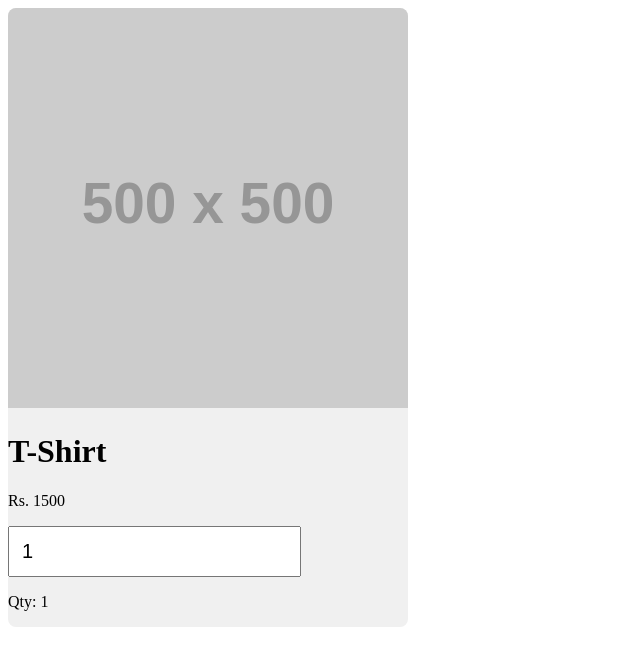
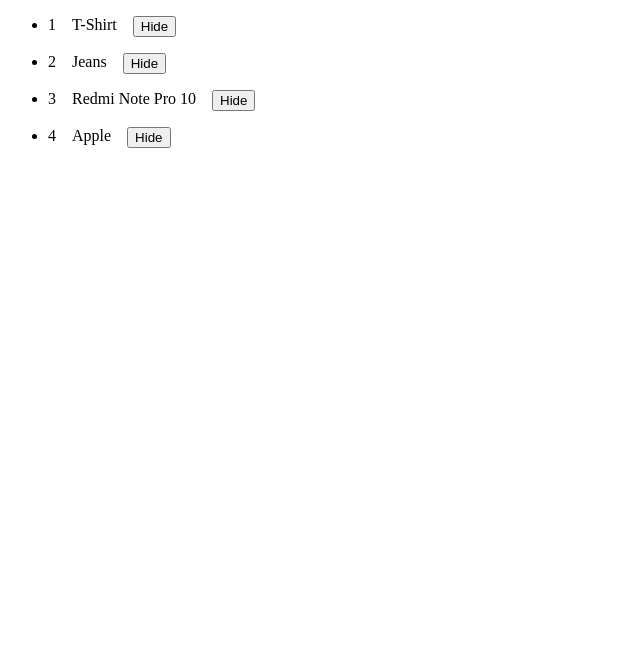
Before and after one commit to imskm/learning-vuejs-fundamentals, a Vue app: page / in a window 1280 px wide. Shown: the top 666 px of the page, without its empty margins (0-640 px from the left). Built offline with nearby package versions, Linux system fonts and the light colour scheme.

Commit message:
ProductList: Product list implementation

```diff
--- a/src/App.vue
+++ b/src/App.vue
@@ -1,6 +1,7 @@
 <script setup>
 import AppButton from "@/AppButton.vue";
-import DataBinding from "@/DataBinding.vue";
+// import DataBinding from "@/DataBinding.vue";
+import ProductList from "@/ProductList.vue";
 </script>
 
 <template>
@@ -8,5 +9,6 @@
     Make a counter
   </AppButton>
  -->
-  <DataBinding></DataBinding>
+  <!-- <DataBinding></DataBinding> -->
+  <ProductList />
 </template>
--- /dev/null
+++ b/src/ProductList.vue
@@ -0,0 +1,38 @@
+<script setup>
+import { ref } from 'vue';
+
+const products = ref([
+	{ id: 1, name: "T-Shirt", visible: true },
+	{ id: 2, name: "Jeans", visible: true },
+	{ id: 3, name: "Redmi Note Pro 10", visible: true },
+	{ id: 4, name: "Apple", visible: true },
+]);
+
+const hide = (product) => {
+	product.visible = false;
+}
+</script>
+<template>
+	<ul>
+
+		<template v-for="p in products">
+			<li v-if="p.visible">
+				<div class="product">
+					<div>{{ p.id }}</div>
+					<div>{{ p.name }}</div>
+					<button @click="hide(p)">Hide</button>
+				</div>
+			</li>
+		</template>
+
+	</ul>
+</template>
+<style>
+li {
+	margin-bottom: 1rem;
+}
+.product {
+	display: flex;
+	gap: 1rem;
+}
+</style>
```
